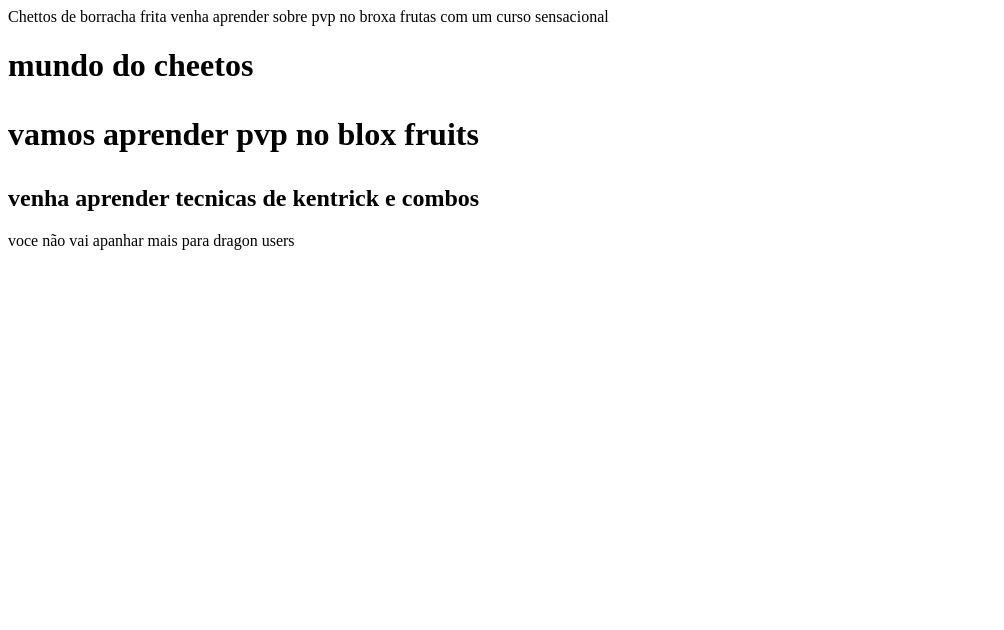
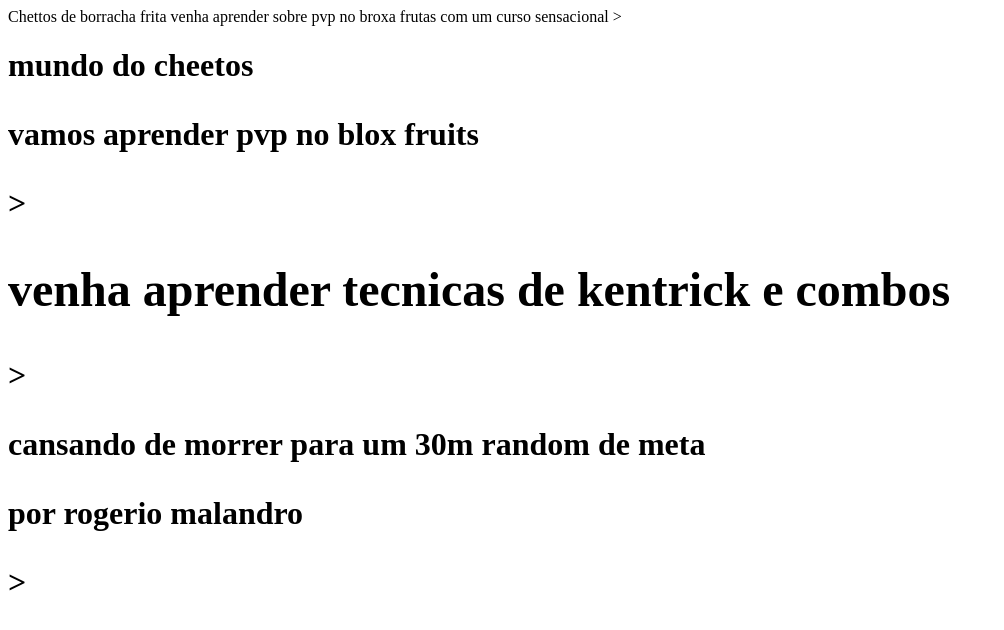
Before and after one commit to giovanygutierre-creator/Site-1-B-1-tri, a plain HTML site: page index.html in a window 1280 px wide. Shown: the whole page, without its empty margins (0-1004 px from the left). Drawn offline with Linux system fonts and the light colour scheme.

Commit message:
Criamos as Tags hitler e Man

```diff
--- a/index.html
+++ b/index.html
@@ -9,9 +9,14 @@
     <title>Blog</title>
 </head>
 <body>
-<h1>mundo do cheetos<h1>
+><header>
+    <h1>mundo do cheetos<h1>
 <p>vamos aprender pvp no blox fruits</p>
+><header>
+<main>
  <h2>venha aprender tecnicas de kentrick e combos</h2>
- <p>voce não vai apanhar mais para dragon users</p>
+ ><p>cansando de morrer para um 30m random de meta
+ <p>por rogerio malandro</p>
+ ><main>
 </body>
 </html>
```
